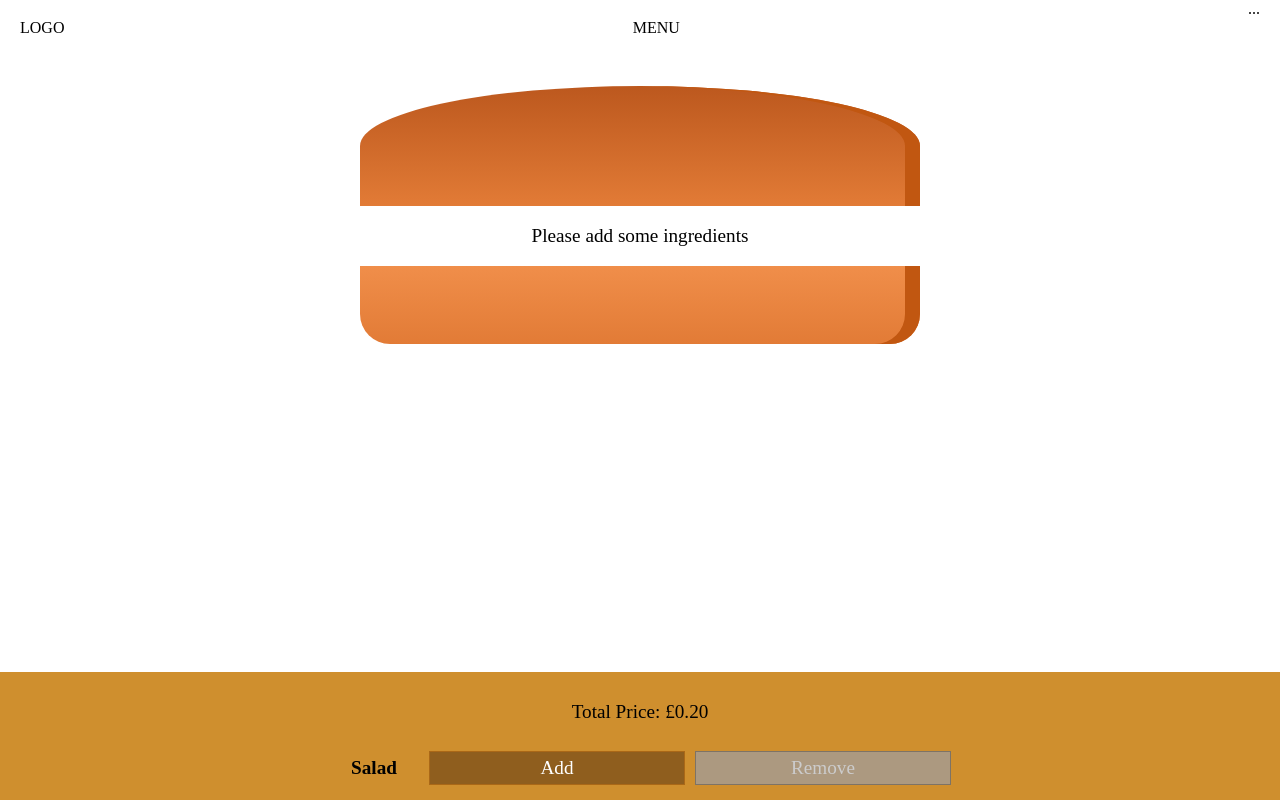
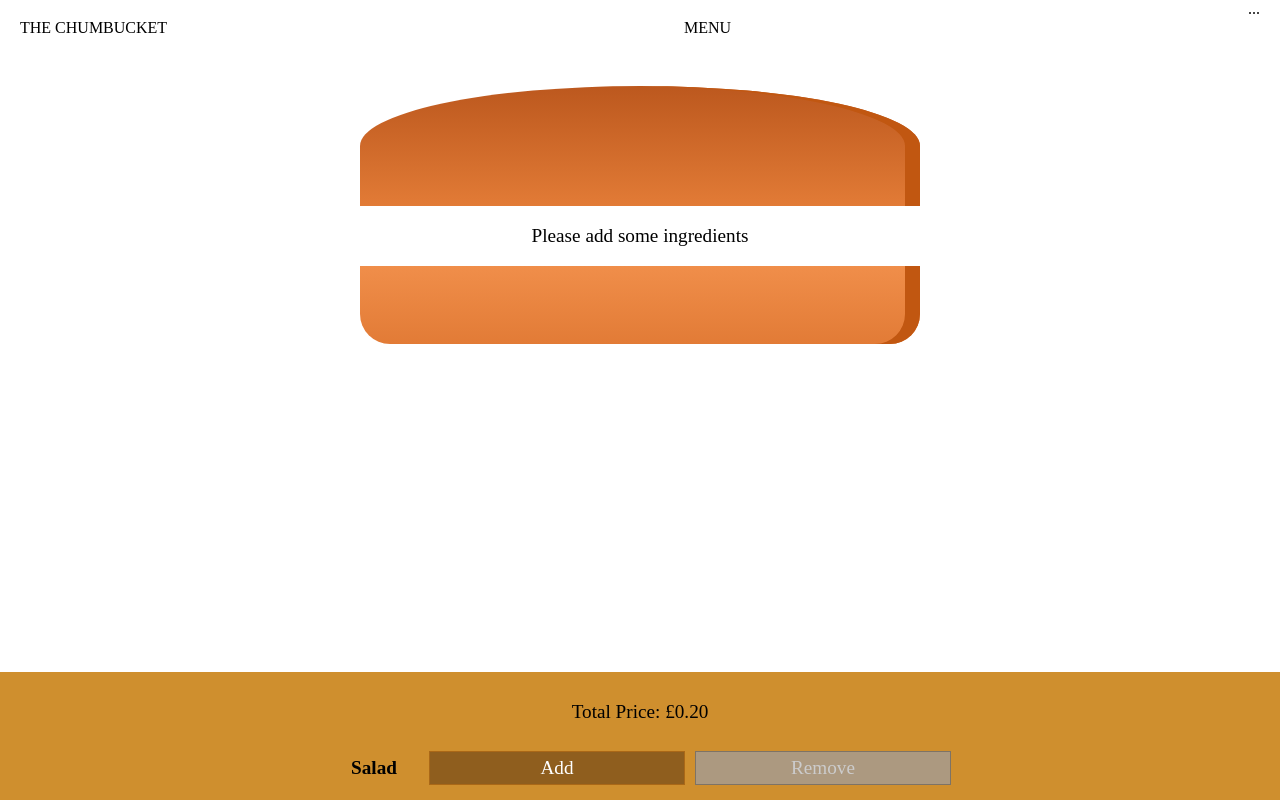
Before and after one commit to AxSch/burger-app, a React app: page / in a window 1280 px wide. Shown: the top 800 px of the page. Built offline with nearby package versions, Linux system fonts and the light colour scheme; a web font is replaced by a local one.

Commit message:
refact: Changed the logo(-wip)

```diff
--- a/src/components/Navigation/Toolbar/Toolbar.tsx
+++ b/src/components/Navigation/Toolbar/Toolbar.tsx
@@ -23,8 +23,8 @@ const StyledToolBarNav = styled.nav`
 const ToolBar: React.FunctionComponent<{}> = () => {
   return (
     <StyledToolBar>
-      <div>LOGO</div>
-      <div>MENU</div>
+    <div>THE CHUMBUCKET</div>
+    <div>MENU</div>
       <StyledToolBarNav>
         ...
       </StyledToolBarNav>
```
